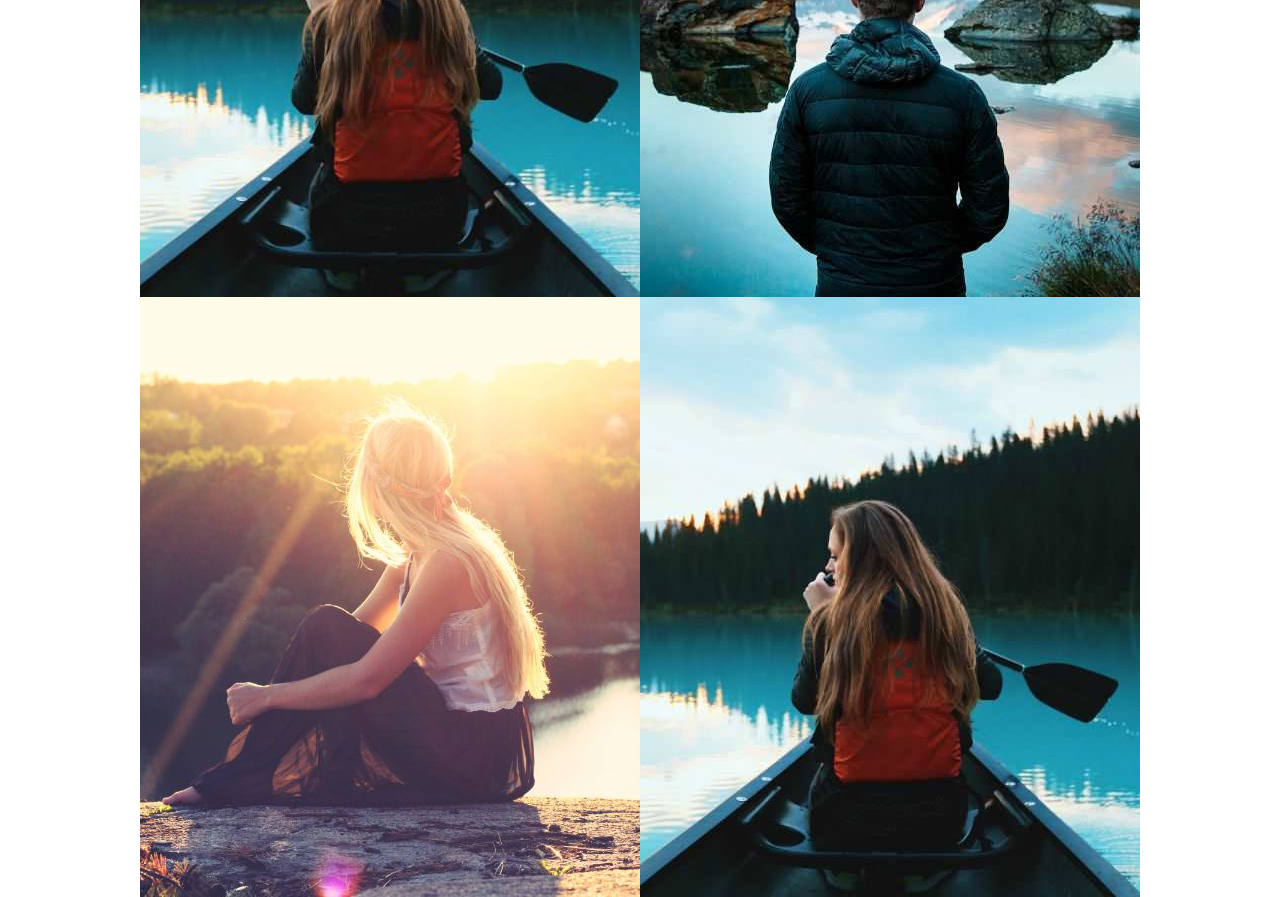
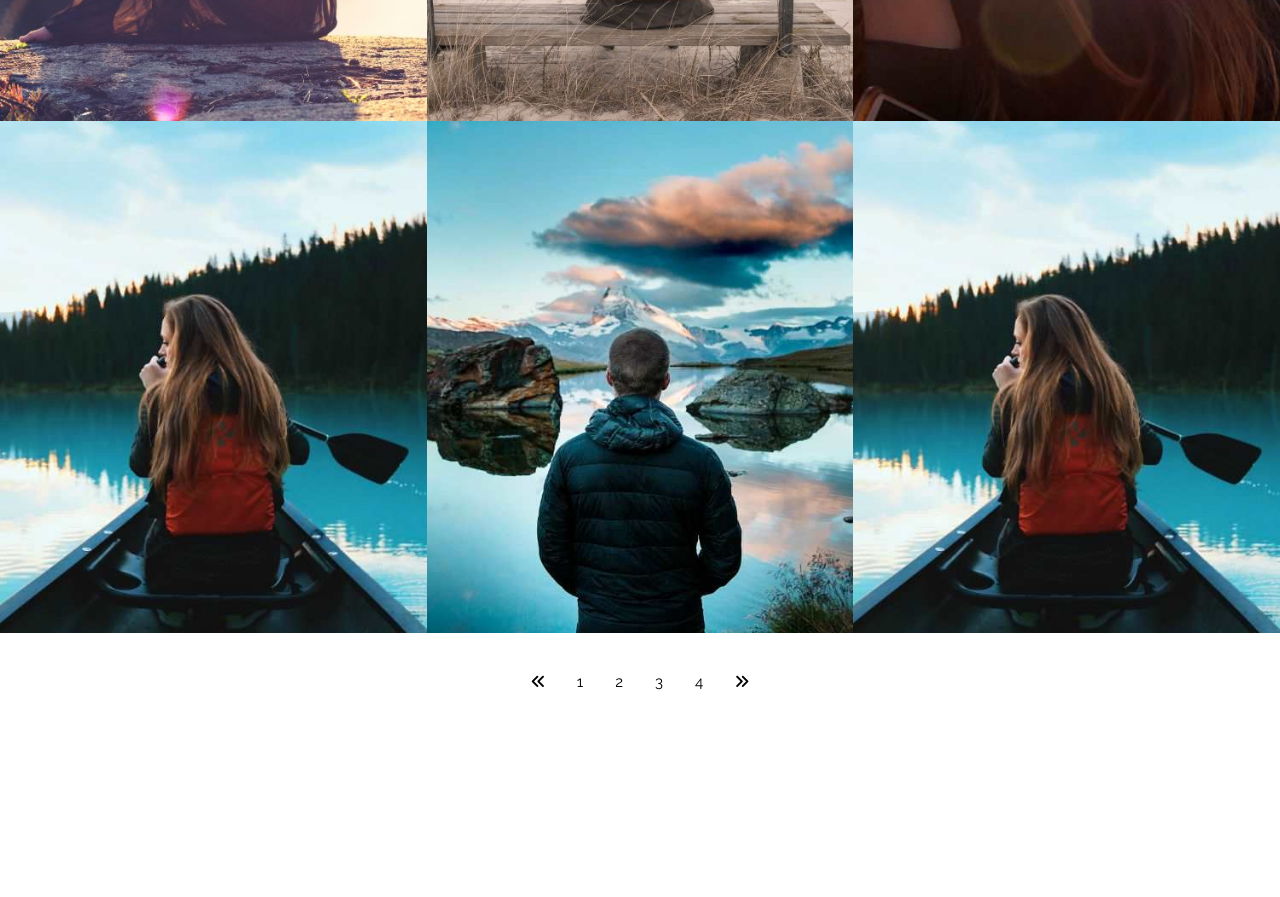
Before and after one commit to mimi-max/W3TemplateSimulation, a website built with Parcel: page src/index.html in a window 1280 px wide. Shown: the part 980-1877 px from the top of the page. After the commit the page ends 1711 px from the top, so only its background shows below. Built offline with nearby package versions, Linux system fonts and the light colour scheme.

Commit message:
add media queries tablet

```diff
--- a/src/index.html
+++ b/src/index.html
@@ -33,15 +33,30 @@
             <button class="navigation__button"><i class="fas fa-bars"></i></button>
         </header>
         <div class="container__images">
-
-                <div><img class="container__img" src="./images/natureboy.jpeg" alt="" ></div>
+            <div>
+                <div><img class="container__img" src="./images/natureboy.jpeg" alt=""></div>
                 <div><img class="container__img" src="./images/girl_mountain.jpeg" alt=""></div>
-                <div><img  class="container__img" src="./images/girl.jpeg" alt=""></div>
-                <div><img  class="container__img" src="./images/natureboy.jpeg" alt="" ></div>
-                <div><img class="container__img" src="./images/girl_mountain.jpeg" alt=""></div>
-                <div> <img  class="container__img" src="./images/girl.jpeg" alt=""></div>
-
+                <div><img class="container__img" src="./images/girl.jpeg" alt=""></div>
+            </div>
+            <div>
+                <div><img class="container__img" src="./images/boy.jpeg" alt=""></div>
+                <div><img class="container__img" src="./images/man_bench.jpeg" alt=""></div>
+                <div><img class="container__img" src="./images/natureboy.jpeg" alt=""></div>
+            </div>
+            <div>
+                <div> <img class="container__img" src="./images/girl_train.jpeg" alt=""></div>
+                <div> <img class="container__img" src="./images/closegirllast.jpeg" alt=""></div>
+                <div> <img class="container__img" src="./images/girllast.jpeg" alt=""></div>
+            </div>
         </div>
+        <nav class="container__links">
+            <a class="link" href="#"><i class="fa-solid fa-angles-left"></i></a>
+            <a class="link" href="#">1</a>
+            <a class="link" href="#">2</a>
+            <a class="link" href="#">3</a>
+            <a class="link" href="#">4</a>
+            <a class="link" href="#"><i class="fa-solid fa-angles-right"></i></a>
+        </nav>
     </div>
     <script src="index.js"></script>
 
--- a/src/style.css
+++ b/src/style.css
@@ -1,87 +1,125 @@
-body,html{
+body, html {
     box-sizing: border-box;
     padding: 0;
     margin: 0;
     font-family: "Raleway", sans-serif;
 }
-*{
+
+* {
     box-sizing: inherit;
 }
+
 /* part sidebar*/
-.sidebar{
+.sidebar {
     opacity: 1;
     position: fixed;
     width: 300px;
     background-color: #fff;
     height: 100vh;
     z-index: 10;
-    top:0;
-    left:-300px;
+    top: 0;
+    left: -300px;
     display: flex;
     flex-direction: column;
     align-items: center;
     color: #757575
 }
-.sidebar__logo-menu{
+
+.sidebar__logo-menu {
     padding-bottom: 64px;
     padding-top: 64px;
     margin: 10px 0;
     font-size: 24px;
 }
 
-.sidebar__links-list{
+.sidebar__links-list {
     margin: 0;
     padding: 0;
 }
-.sidebar__links-item{
+
+.sidebar__links-item {
     list-style: none;
     text-align: center;
-    padding:  8px 16px;
+    padding: 8px 16px;
     font-size: 15px;
 
 }
 
 
-.sidebar--show{
+.sidebar--show {
     left: 0;
 }
+
 /* part topbar*/
 
-.navigation{
+.navigation {
     display: flex;
     width: 100%;
     /*background-color: #fff;*/
     font-size: 24px;
-    background-color:#fff;
+    background-color: #fff;
     padding: 15px;
     z-index: -1;
     padding: 16px;
 }
 
 
-.navigation__button{
+.navigation__button {
     margin-left: auto;
     background: #fff;
-    border:none;
-    padding: 8px  16px;
+    border: none;
+    padding: 8px 16px;
     font-size: 24px;
 }
 
-.main-container{
+.main-container {
     min-height: 100vh;
 
 }
 
-.navigation__logo{
+.navigation__logo {
     padding: 8px 16px;
 }
+
 /**/
-.container__images{
+.container__images {
     display: flex;
     justify-content: center;
     flex-wrap: wrap;
 }
-.container__img{
+
+.container__img {
     width: 100%;
     vertical-align: top;
 }
+
+/**/
+.container__links {
+    display: flex;
+    justify-content: center;
+    padding: 32px 0;
+}
+
+.container__links:nth-child(2) {
+    background-color: black;
+    border: 1px black solid;
+}
+
+.link {
+    padding: 8px 16px;
+    color: #000;
+    text-decoration: none;
+    font-size: 15px;
+    font-family: "Raleway", sans-serif;
+}
+
+/*part media queries tablet*/
+
+@media screen and (min-width:600px) {
+    .container__images {
+        flex-wrap: nowrap;
+    }
+}
+@media screen and (min-width:900px){
+
+}
```
